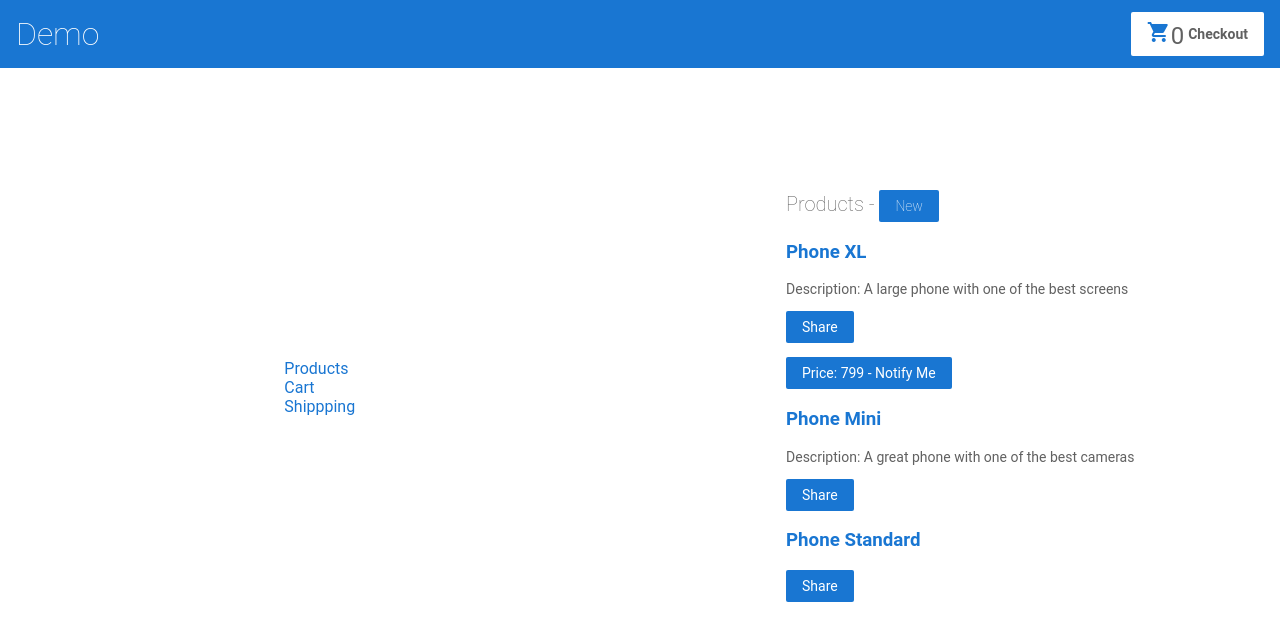
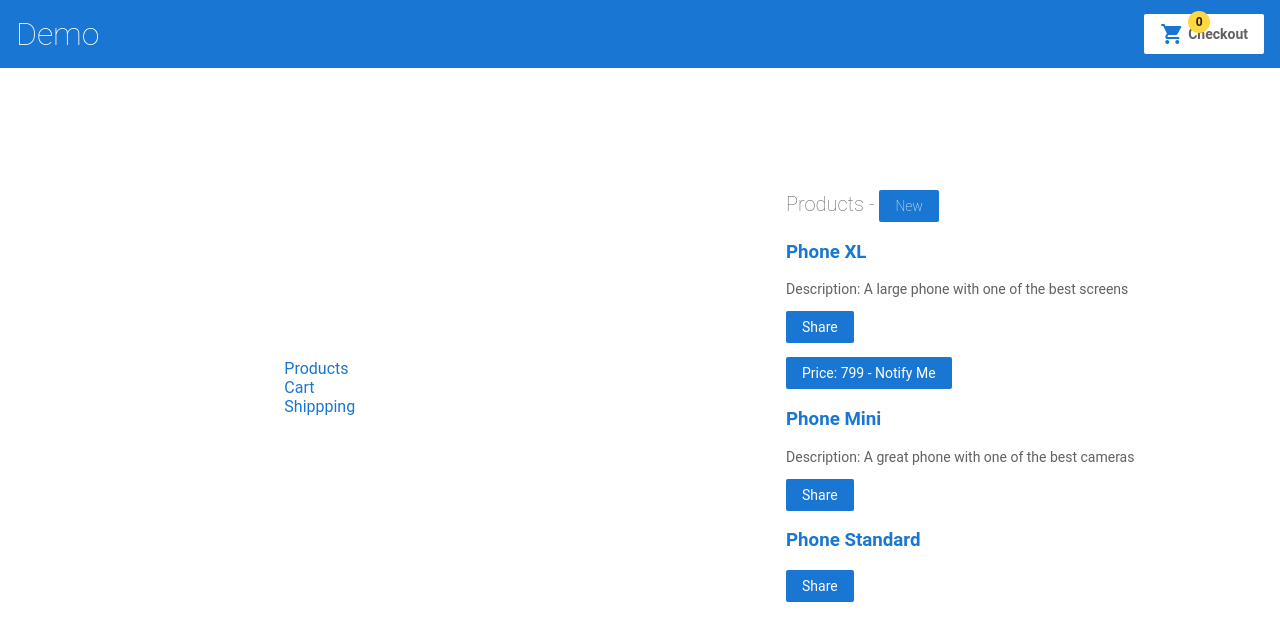
Before and after one commit to s2iwi2s/angular-demo-s2iwi2s, an Angular app: page / in a window 1280 px wide. Shown: the top 640 px of the page. Built offline with nearby package versions, Linux system fonts and the light colour scheme.

Commit message:
1 file modified

```diff
--- a/src/styles.css
+++ b/src/styles.css
@@ -1,3 +1,5 @@
+@import '~@angular/material/prebuilt-themes/deeppurple-amber.css';
+
 /* Global Styles */
 
 * {
```
